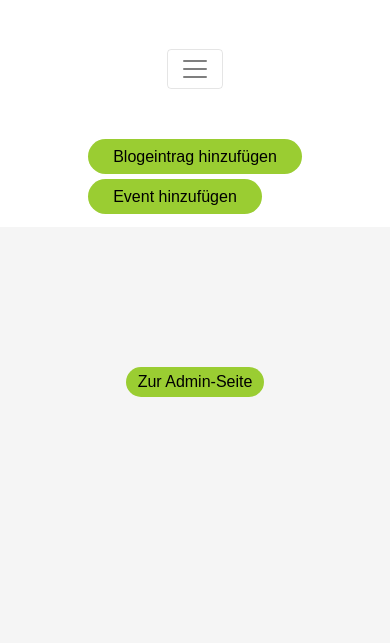
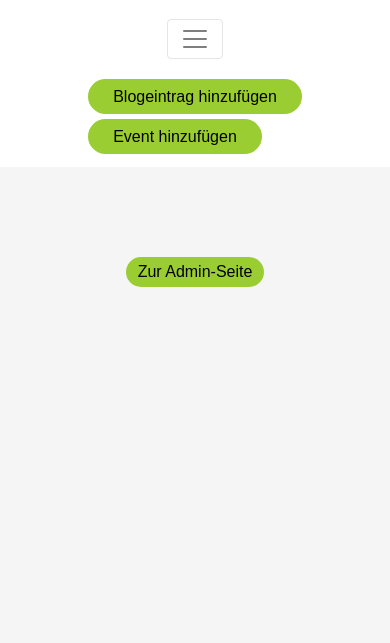
Before and after one commit to frxncsco/UrbanGardening, a Django app: page /blog in a window 390 px wide. Shown: the part 201-844 px from the top of the page. Run offline with Django 3.2, Linux system fonts and the light colour scheme; the visitor is signed in with stand-in values (Sample User, id 1); data that the repository does not hold is empty; some libraries are stand-ins or nearby versions.

Commit message:
Menüband schmaler, Abstand Adminbutton erhöht, Kontaktformular verändert

```diff
--- a/blog/static/css/blog.css
+++ b/blog/static/css/blog.css
@@ -54,6 +54,11 @@ h4 {
     font-weight: normal;
     font-size: 16pt;
 }
+/*
+#########################################################################################################
+                                    Footer
+#########################################################################################################
+*/
 
 /*
 #########################################################################################################
@@ -64,13 +69,12 @@ h4 {
 header {
     justify-content: center;
     background:white;
-
     position: sticky;
     display: flex;
     top: 0px;
     width: 100%;
-    height: 140px;
-    line-height: 120px;
+    height: 80px;
+    line-height: 60px;
     z-index: 99999;
 }
 
@@ -122,8 +126,7 @@ header {
     justify-content: center;
     background: white;
     padding: 0px 15%;
-    position: sticky;
-    top: 100px;
+    top: 70px;
     z-index: 9999;
 }
 
@@ -224,7 +227,6 @@ button:hover {
     border-color: grey;
 }
 
-
 /*
 #########################################################################################################
                                     Button zur Adminseite
@@ -237,14 +239,16 @@ button:hover {
     border-radius: 30px;
     cursor: pointer;
     transition: all 0.3s ease 0s;
-    margin-top: 100px;
+    margin-top: 50px;
+    margin-bottom: 20px;
 }
 .adminseite {
     display: flex;
     justify-content: center;
     padding: 0px 15%;
-    top: 100px;
+    top: 50px;
     z-index: 9999;
+    margin-bottom: 20px;
 }
 .adminseite a {
     font-family: Arial, Helvetica, sans-serif;
@@ -290,7 +294,11 @@ button:hover {
     font-family: 'Times New Roman', Times, serif;
     font-size: 18pt;
 }
-
+.Nachrichtverfassen {
+    padding-left: 150px;
+    padding-right: 150px;
+    padding-top:50px;
+}
 
 
 /*
@@ -314,7 +322,7 @@ button:hover {
         background: white;
         padding: 0px 15%;
         position: sticky;
-        top: 100px;
+        top: 70px;
         z-index: 9999;
     }
 
@@ -395,13 +403,12 @@ button:hover {
         display: flex;
         top: 0px;
         width: 100%;
-        height: 140px;
-        line-height: 100px;
+        height: 80px;
+        line-height: 60px;
         z-index: 99999;
-
     }
 
-
+}
 /*############## Anpassung des Hamburgermenü #####################*/
 
 @media (max-width: 575px) {
@@ -427,3 +434,4 @@ button:hover {
         border-style: solid;
         border-color: grey !important;
     }
+}
--- a/requirements.txt
+++ b/requirements.txt
@@ -1,4 +1,4 @@
 Django~=2.2.12
 Pillow~=7.1.2
 django-bootstrap-datepicker-plus ~= 3.0.5
-bootstrap ~= 4.5.0
+django-bootstrap4
```
Also changed, not shown: blog/templates/blog/base.html (line endings or trailing spaces), media/images/Download.jpg (added).
